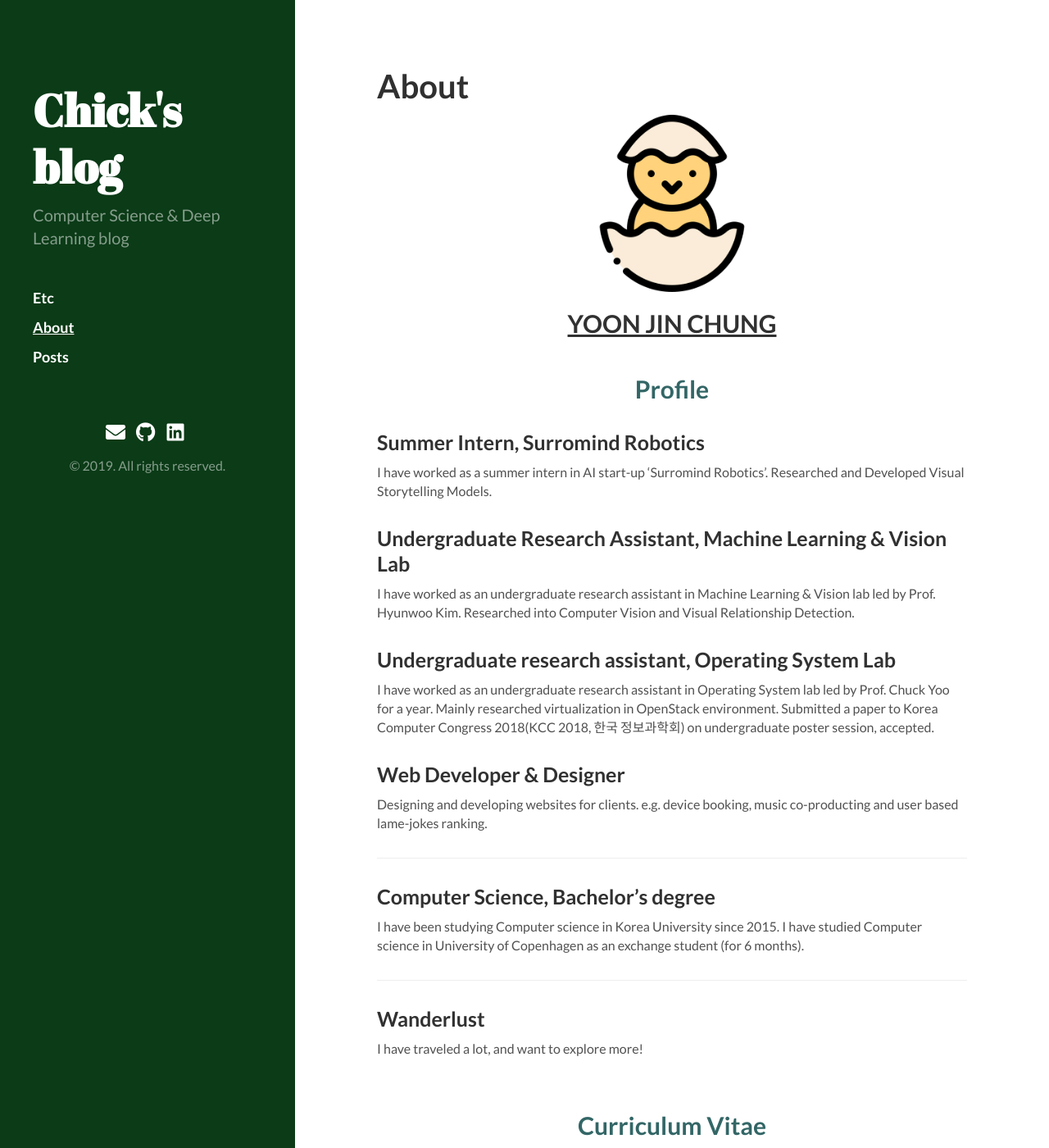
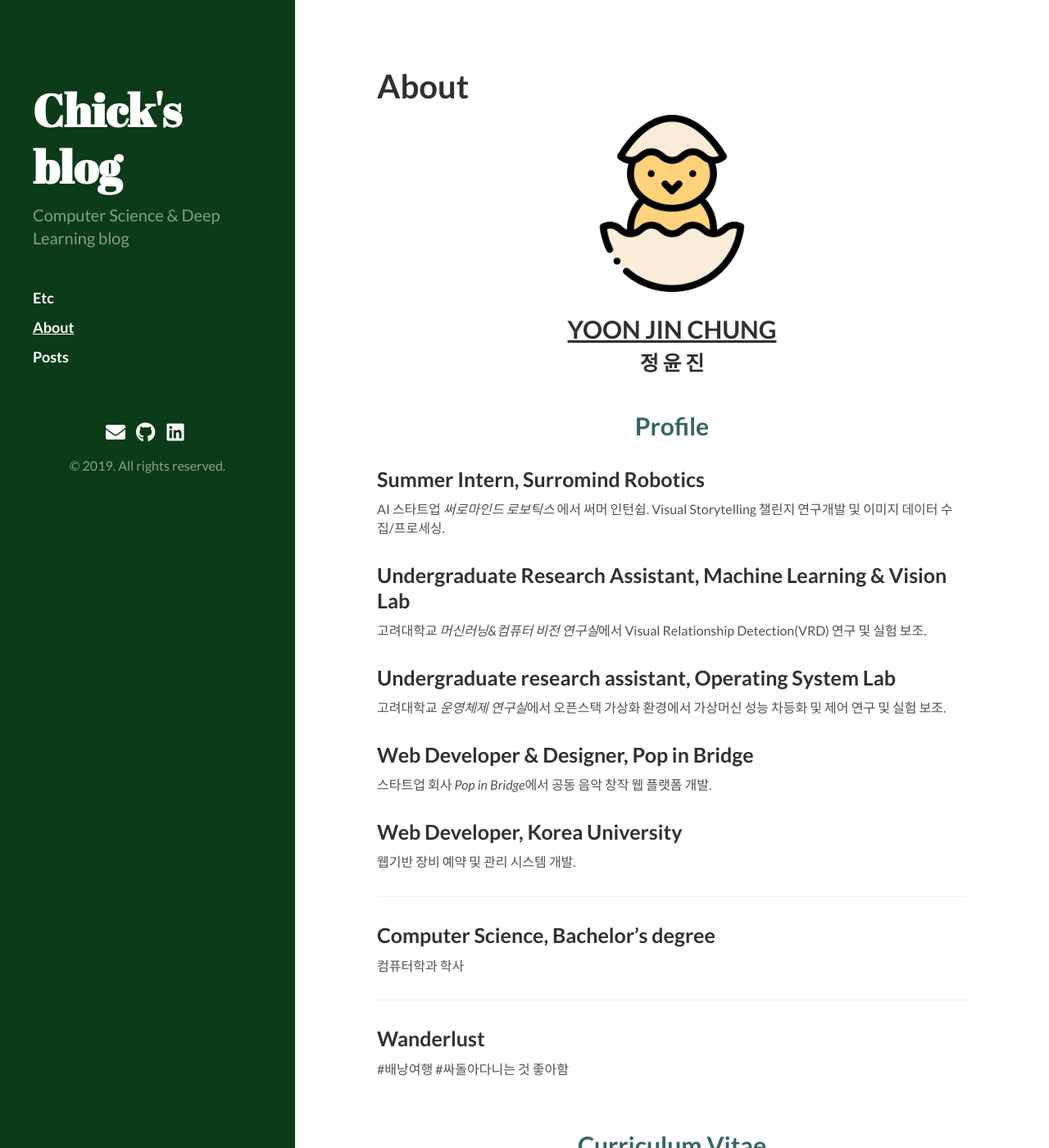
Before and after one commit to YoonjinXD/YoonjinXD.github.io, a Jekyll site: the page built from about.md, in a window 1280 px wide and 1400 px high. Shown: the whole window at 82% size. Built offline with Jekyll 4.4.1, drawn with Linux system fonts in a browser that asks for light colours; nearby versions of some CDN libraries.

Commit message:
About/Post Update

```diff
--- a/about.md
+++ b/about.md
@@ -6,35 +6,36 @@ title: About
 
 <center><img src="{{site.url}}/public/images/about/chick.png" width="30%" height="30%"></center>
 <center><h2 class="underline">YOON JIN CHUNG</h2></center>
+<center><h3> 정 윤 진 </h3></center>
 
 <br>
 <center><h2 class="green">Profile</h2></center>
 
 ### Summer Intern, Surromind Robotics
-I have worked as a summer intern in AI start-up 'Surromind Robotics'.
-Researched and Developed Visual Storytelling Models.
+AI 스타트업 *써로마인드 로보틱스* 에서 써머 인턴쉽.
+Visual Storytelling 챌린지 연구개발 및 이미지 데이터 수집/프로세싱.
 
 ### Undergraduate Research Assistant, Machine Learning & Vision Lab
-I have worked as an undergraduate research assistant in Machine Learning & Vision lab led by Prof. Hyunwoo Kim.
-Researched into Computer Vision and Visual Relationship Detection.
+고려대학교 *머신러닝&컴퓨터 비전 연구실*에서 Visual Relationship Detection(VRD) 연구 및 실험 보조.
 
 ### Undergraduate research assistant, Operating System Lab
-I have worked as an undergraduate research assistant in Operating System lab led by Prof. Chuck Yoo for a year. Mainly researched virtualization in OpenStack environment. Submitted a paper to Korea Computer Congress 2018(KCC 2018, 한국 정보과학회) on undergraduate poster session, accepted.
+고려대학교 *운영체제 연구실*에서 오픈스택 가상화 환경에서 가상머신 성능 차등화 및 제어 연구 및 실험 보조.
 
-### Web Developer & Designer
-Designing and developing websites for clients.
-e.g. device booking, music co-producting and user based lame-jokes ranking.
+### Web Developer & Designer, Pop in Bridge
+스타트업 회사 *Pop in Bridge*에서 공동 음악 창작 웹 플랫폼 개발.
+
+### Web Developer, Korea University
+웹기반 장비 예약 및 관리 시스템 개발.
 
 ---
 
 ### Computer Science, Bachelor's degree
-I have been studying Computer science in Korea University since 2015.
-I have studied Computer science in University of Copenhagen as an exchange student (for 6 months).
+컴퓨터학과 학사
 
 ---
 
 ### Wanderlust
-I have traveled a lot, and want to explore more!
+#배낭여행 #싸돌아다니는 것 좋아함
 
 
 <br>
@@ -47,3 +48,8 @@ I have traveled a lot, and want to explore more!
 ### CV(.pdf)
 [한국어]({{site.url}}/data/document/CV_Yoonjin_Chung_korean.pdf) <br>
 [English]({{site.url}}/data/document/CV_Yoonjin_Chung_eng.pdf)
+
+---
+
+### 이전 소개 페이지
+[Yoonjin](https://yoonjinxd.github.io/Yoonjin/)
--- a/public/css/hyde.css
+++ b/public/css/hyde.css
@@ -201,6 +201,7 @@ a.sidebar-nav-item:focus {
 /* Custom Added */
 .underline{
   text-decoration: underline;
+  line-height: 1.7;
 }
 .green{
   color: #336666;
```
Also changed, not shown: _posts/2019-07-30-순차적-정보를-다루는-딥러닝-모델들.md (+0 -1 lines), _posts/2019-07-30-트랜스포머-내멋대로-정리.md (+0 -1 lines), _posts/2019-10-02-2019-Naver 온라인 코딩테스트 리뷰.md (added, +41 -0 lines), public/images/2019_naver_ct_1.png (added), public/images/2019_naver_ct_2.png (added).
